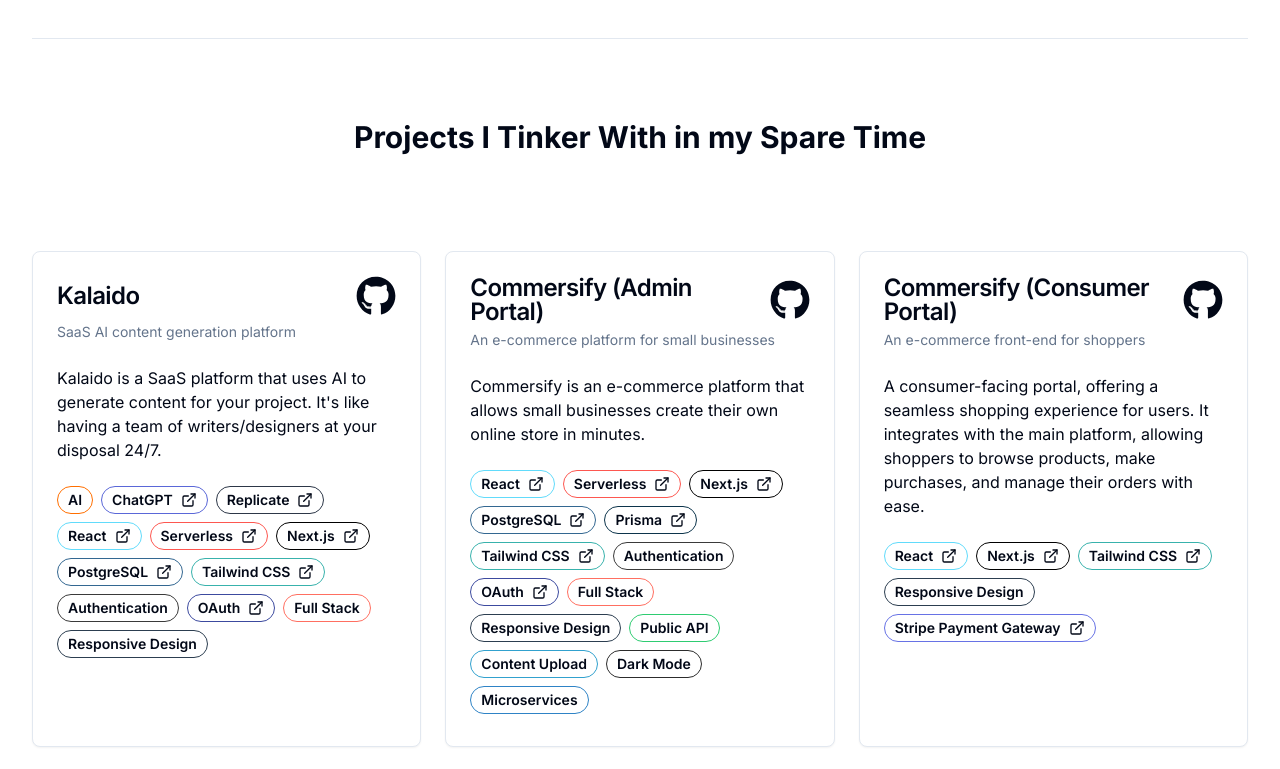
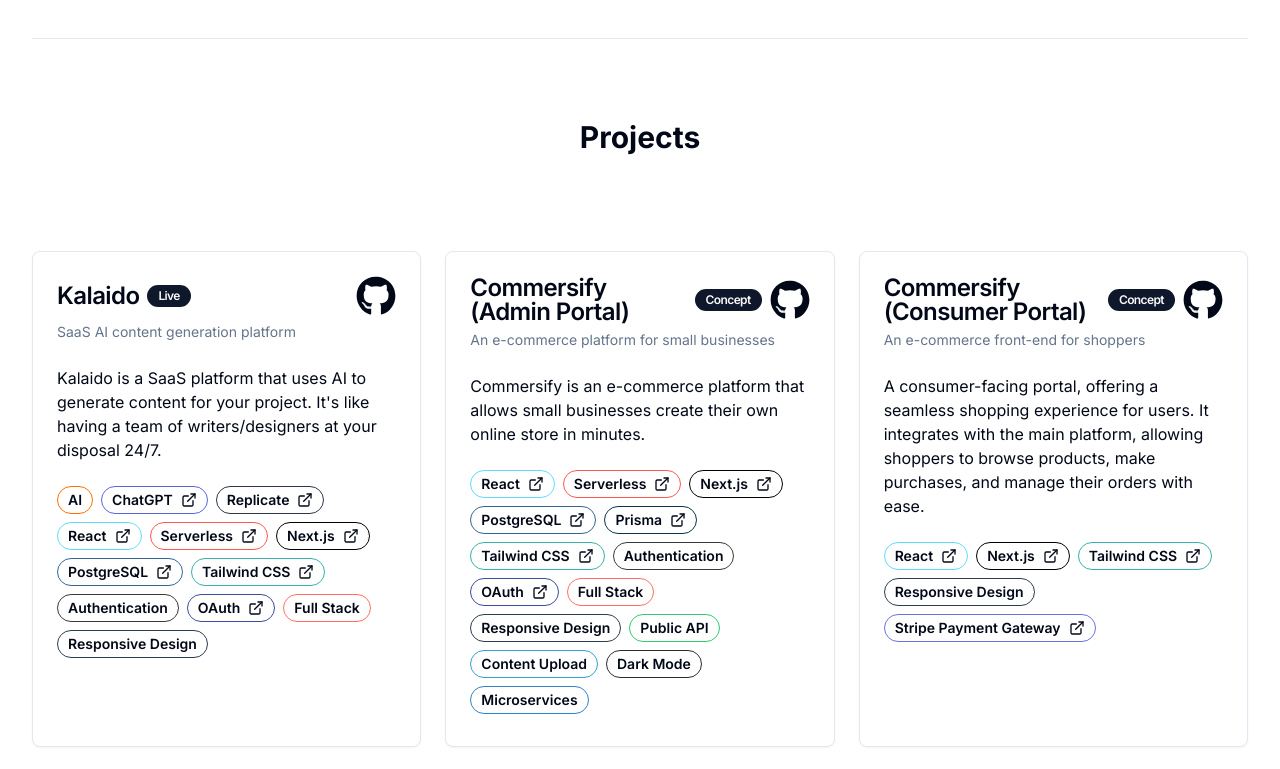
Before and after one commit to Mohcka/mxw-portfolio-2023, a Next.js app: page / in a window 1280 px wide. Shown: the part 2605-3374 px from the top of the page. Built offline with nearby package versions, Linux system fonts and the light colour scheme.

Commit message:
Adds links and badges 🔗📛

```diff
--- a/src/components/projects.tsx
+++ b/src/components/projects.tsx
@@ -28,7 +28,7 @@
 
   return (
     <div>
-      <Heading>Projects I Tinker With in my Spare Time</Heading>
+      <Heading>Projects</Heading>
 
       <div className="grid grid-cols-1 gap-6 sm:grid-cols-2 lg:grid-cols-3">
         {projects.map((project, i) => (
@@ -37,16 +37,19 @@
               <CardTitle className="  ">
                 <div className="flex justify-between items-center">
                   {project.sourceStatus !== SourceStatus.CodeOnly ? (
-                    <Link
-                      href={"#"}
-                      className="hover:text-teal-700 cursor-pointer transition"
-                    >
-                      <h2>{project.name}</h2>
-                    </Link>
+                    <div className="flex">
+                      <Link
+                        href={project.projectLink ?? "#"}
+                        className="hover:text-teal-700 cursor-pointer transition"
+                      >
+                        <h2>{project.name}</h2>
+                      </Link>
+                      <Badge className="mx-2 self-center">{project.sourceStatus}</Badge>
+                    </div>
                   ) : (
                     <div className="flex">
                       <h2>{project.name}</h2>
-                      <Badge className="ml-2">Code Only</Badge>
+                      <Badge className="mx-2 self-center">Code Only</Badge>
                     </div>
                   )}
                   <TooltipProvider>
--- a/src/data/constants/projects.ts
+++ b/src/data/constants/projects.ts
@@ -30,7 +30,7 @@
     githubLink: "https://github.com/Mohcka/kalaido",
     roadmapLink: "",
     sourceStatus: SourceStatus.Live,
-    projectLink: "",
+    projectLink: "https://kalaido.vercel.app/",
   },
   Commersify: {
     name: "Commersify (Admin Portal)",
@@ -57,7 +57,7 @@
     githubLink: "https://github.com/Mohcka/commersify-admin",
     roadmapLink: "",
     sourceStatus: SourceStatus.Concept,
-    projectLink: "",
+    projectLink: "https://commersify-store-front.vercel.app/",
   },
   CommersifyShop: {
     name: "Commersify (Consumer Portal)",
@@ -75,7 +75,7 @@
     githubLink: "https://github.com/Mohcka/commersify-store-front",
     roadmapLink: "",
     sourceStatus: SourceStatus.Concept,
-    projectLink: "",
+    projectLink: "https://commersify-store-front.vercel.app/",
   },
   EpicFlix: {
     name: "EpicFlix",
@@ -99,7 +99,7 @@
     githubLink: "https://github.com/Mohcka/epic-flix",
     roadmapLink: "",
     sourceStatus: SourceStatus.Concept,
-    projectLink: "",
+    projectLink: "https://epic-flix.vercel.app/",
   },
   CampSite: {
     name: "CampSite",
@@ -121,22 +121,8 @@
       "https://github.com/revature042020-michwong98/rvtr-app-campsite",
     roadmapLink: "",
     sourceStatus: SourceStatus.CodeOnly,
-    projectLink: "",
+    projectLink: null,
   },
 };
 
 export const ProjectsArray = Object.values(projects);
-
-const obj1 = {
-  name1: {
-    name: "name1",
-    id: "id1",
-  },
-  name2: {
-    name: "name2",
-  },
-};
-
-const obj = {
-  thing1: [obj1.name1, obj1.name2],
-};
```
